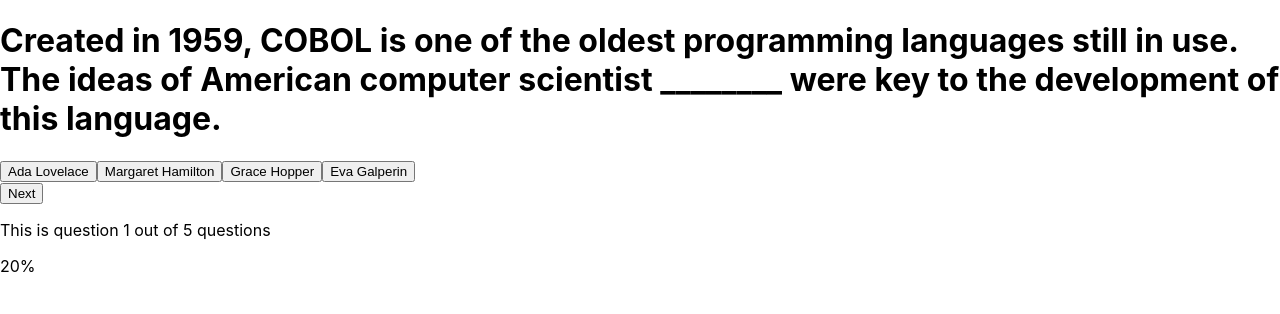
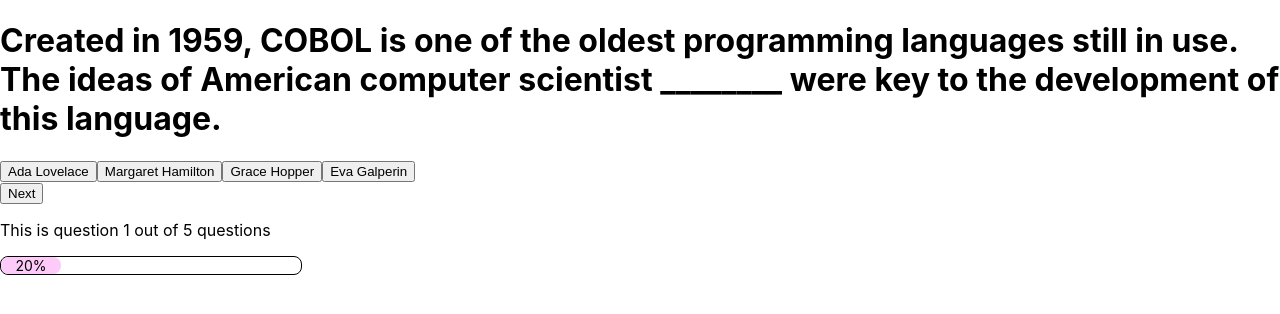
Before and after one commit to Technigo/project-redux-quiz-old, a React (Create React App) app: page / in a window 1280 px wide. Shown: the top 314 px of the page. Built offline with nearby package versions, Linux system fonts and the light colour scheme.

Commit message:
fixed ProgBar component

```diff
--- a/src/components/ProgBar.js
+++ b/src/components/ProgBar.js
@@ -1,18 +1,20 @@
 import React from 'react';
 import ProgressBar from 'react-bootstrap/ProgressBar';
 import { useSelector } from 'react-redux';
+import './progBar.css';
 
 export const ProgBar = () => {
   const question = useSelector(
     (store) => store.quiz.questions[store.quiz.currentQuestionIndex]
   );
-  console.log('QUESTION', question);
+  // console.log('QUESTION', question);
 
-  return (
-    <div>
-      <ProgressBar now={question.id} label={`${(question.id / 5) * 100}%`} />
-    </div>
+  const now = (question.id / 5) * 100;
+  const progressInstance = (
+    <ProgressBar now={now} label={`${now}%`} visuallyHidden />
   );
+
+  return progressInstance;
 };
 
-// this is just a experimental progressbar I played with! it's not imported anywhere yet :)
+// followed this: https://react-bootstrap.github.io/components/progress/
--- /dev/null
+++ b/src/components/progBar.css
@@ -0,0 +1,14 @@
+.progress-bar {
+  background-color: #fecafa;
+  border-radius: 8px;
+  color: black;
+  font-size: 14px;
+  text-align: center;
+}
+
+.progress {
+  background-color: #ffff;
+  max-width: 300px;
+  border-radius: 8px;
+  border: 1px solid black;
+}
```
Also changed, not shown: 1 other file (tests, documents, lock files or other folders).
